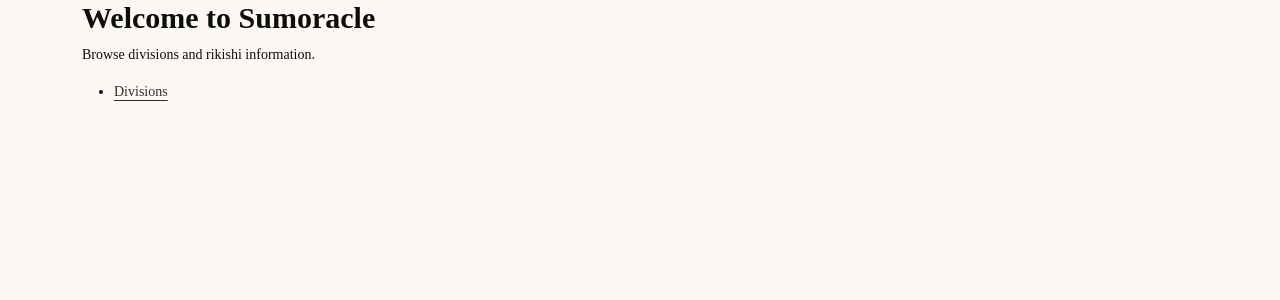
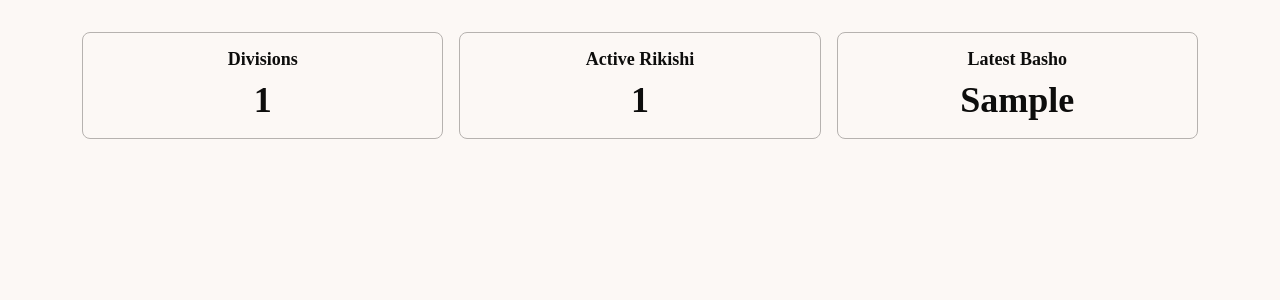
Before and after one commit to croquant/sumoracle, a Django app: template templates/index.html in a window 1280 px wide. Shown: the part 53-353 px from the top of the page. Run offline with Django 5.2, Linux system fonts and the light colour scheme; the template is opened without the code that fills it: most values are stand-ins (such as "Sample title", 1, 10 or a date in 2020); some libraries are stand-ins or nearby versions.

Commit message:
[sumoracle] Enhance index summary view

```diff
--- a/templates/index.html
+++ b/templates/index.html
@@ -3,11 +3,32 @@
 {% block title %}Home{% endblock %}
 
 {% block content %}
-    <h2>Welcome to Sumoracle</h2>
-    <p>Browse divisions and rikishi information.</p>
-    <nav>
-        <ul>
-            <li><a href="{% url 'division-list' %}">Divisions</a></li>
-        </ul>
-    </nav>
+<div class="row row-cols-1 row-cols-md-3 g-3 my-3">
+    <div class="col">
+        <a class="card h-100 text-decoration-none" href="{% url 'division-list' %}">
+            <div class="card-body text-center">
+                <h5 class="card-title">Divisions</h5>
+                <p class="card-text display-6">{{ division_count }}</p>
+            </div>
+        </a>
+    </div>
+    <div class="col">
+        <a class="card h-100 text-decoration-none" href="{% url 'rikishi-list' %}">
+            <div class="card-body text-center">
+                <h5 class="card-title">Active Rikishi</h5>
+                <p class="card-text display-6">{{ rikishi_count }}</p>
+            </div>
+        </a>
+    </div>
+    <div class="col">
+        <a class="card h-100 text-decoration-none" href="{% url 'basho-list' %}">
+            <div class="card-body text-center">
+                <h5 class="card-title">Latest Basho</h5>
+                <p class="card-text display-6">
+                    {% if latest_basho %}{{ latest_basho }}{% else %}None{% endif %}
+                </p>
+            </div>
+        </a>
+    </div>
+</div>
 {% endblock %}
```
Also changed, not shown: app/views/index.py (+14 -0 lines), tests/views/test_index.py (+16 -1 lines).
